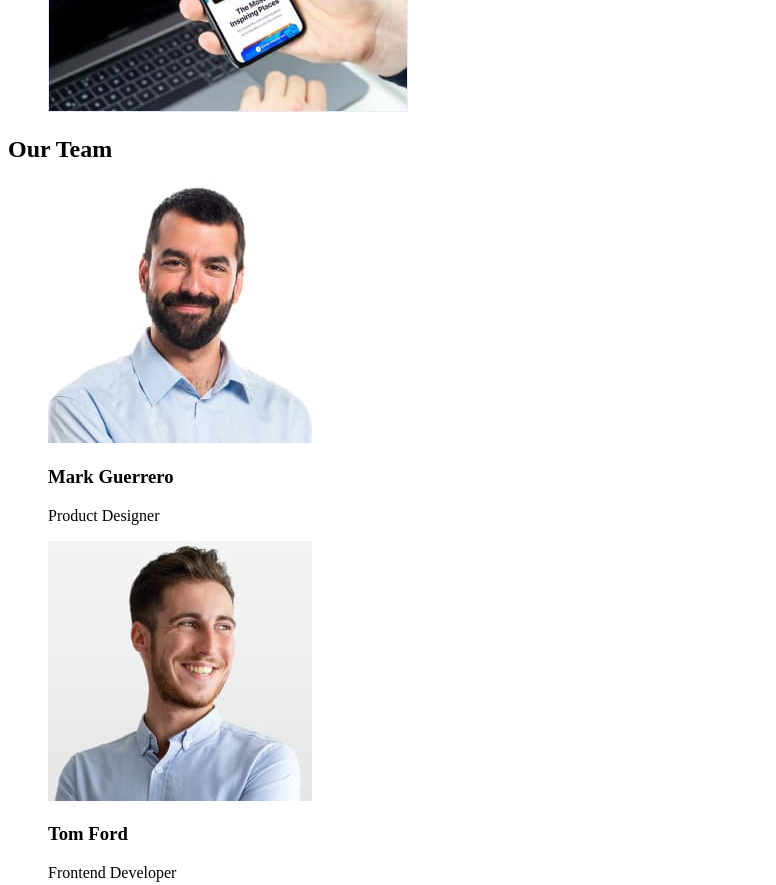
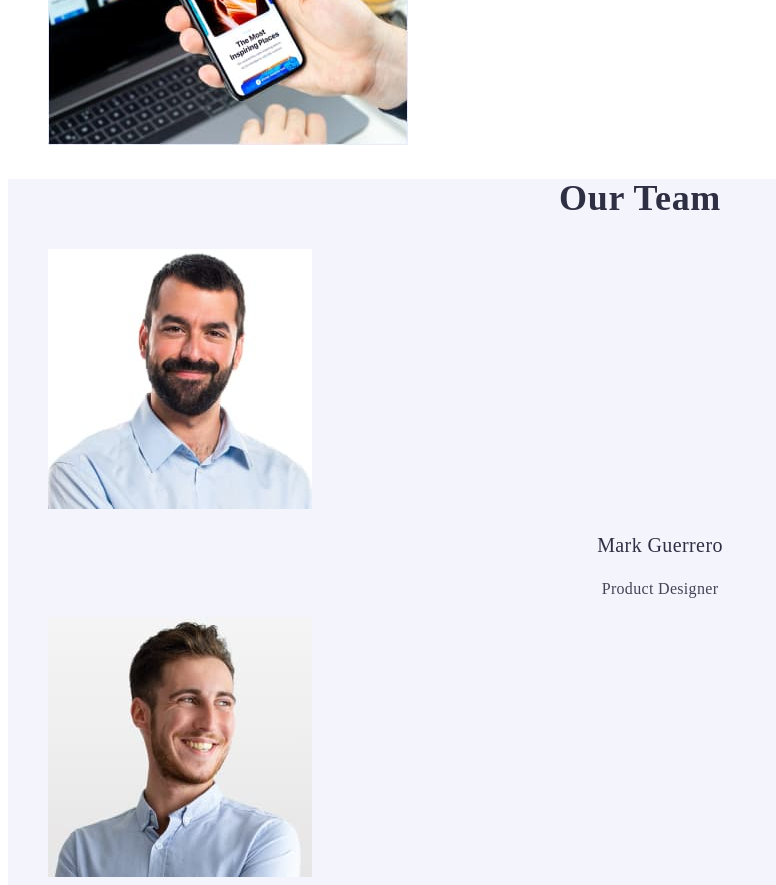
Before and after one commit to MLIHOR/goit-markup-hw-02, a plain HTML site: page index.html in a window 1280 px wide. Shown: the part 1560-2445 px from the top of the page, without its empty margins (0-776 px from the left). Drawn offline with Linux system fonts and the light colour scheme.

Commit message:
Complete Index CSS

```diff
--- a/css/newStyles.css
+++ b/css/newStyles.css
@@ -162,21 +162,68 @@ letter-spacing: 0.32px;
 
 
 
+/* ----------------------------------------------------INDEX SECTION THREE---------------------------------------------------------- */
+
+
+.section-three-heading{
+    color: var(--navyblue);
+    text-align: center;
+
+    font-size: 36px;
+    font-weight: 700;
+    line-height: 1.11; /* 111.111% */
+    letter-spacing: 0.02em;
+    text-transform: capitalize;
+}
+
+
+
+/* -------------------------------------------------------INDEX SECTION FOUR-------------------------------------------------------- */
+
+.section-four{
+    background: var(--cloud);
+}
+
+.section-four-heading{
+color: var(--navyblue);
+text-align: center;
+
+font-size: 36px;
+font-weight: 700;
+line-height: 1.11; /* 111.111% */
+letter-spacing: 0.02em;
+text-transform: capitalize;
+}
+
+.section-four-person{
+    color: var(--navyblue);
+    text-align: center;
+    font-size: 20px;
+    font-weight: 500;
+    line-height: 1.2; /* 120% */
+    letter-spacing: 0.4px;
+}
+
+.section-four-position{
+color: var(--slate);
+text-align: center;
+
+font-size: 16px;
+font-weight: 400;
+line-height: 1.5; /* 150% */
+letter-spacing: 0.32px;
+}
 
 
 
 
 
-
-
-
-
-
+/* ------------------------------------------------------PORTFOLIO PAGE------------------------------------------------------------ */
 
 
 
 /* -------------------------------------------------------INDEX PAGE--------------------------------------------------------------- */
-
+/* -------------------------------------------------------INDEX PAGE--------------------------------------------------------------- */
 /* ---------------------------------------------------------FOOTER----------------------------------------------------------------- */
 .footer{
     background: var(--navyblue);
--- a/index.html
+++ b/index.html
@@ -95,7 +95,7 @@
       <!-- Section_3 -->
       <section class="section-three">
         <h2 class="section-three-heading">What are we doing</h2>
-        <ul class="list">
+        <ul class="list section-three-list">
           <li class="section-three-item">
             <img
               src="./images/rectangle-71.jpg"
@@ -119,7 +119,7 @@
       <!-- Section_4 -->
       <section class="section-four">
         <h2 class="section-four-heading">Our Team</h2>
-        <ul class="list">
+        <ul class="list section-four-list">
           <li class="section-four-item">
             <img src="./images/img1.jpg" alt="Mark Guerrero" width="264" />
             <h3 class="section-four-person">Mark Guerrero</h3>
```
